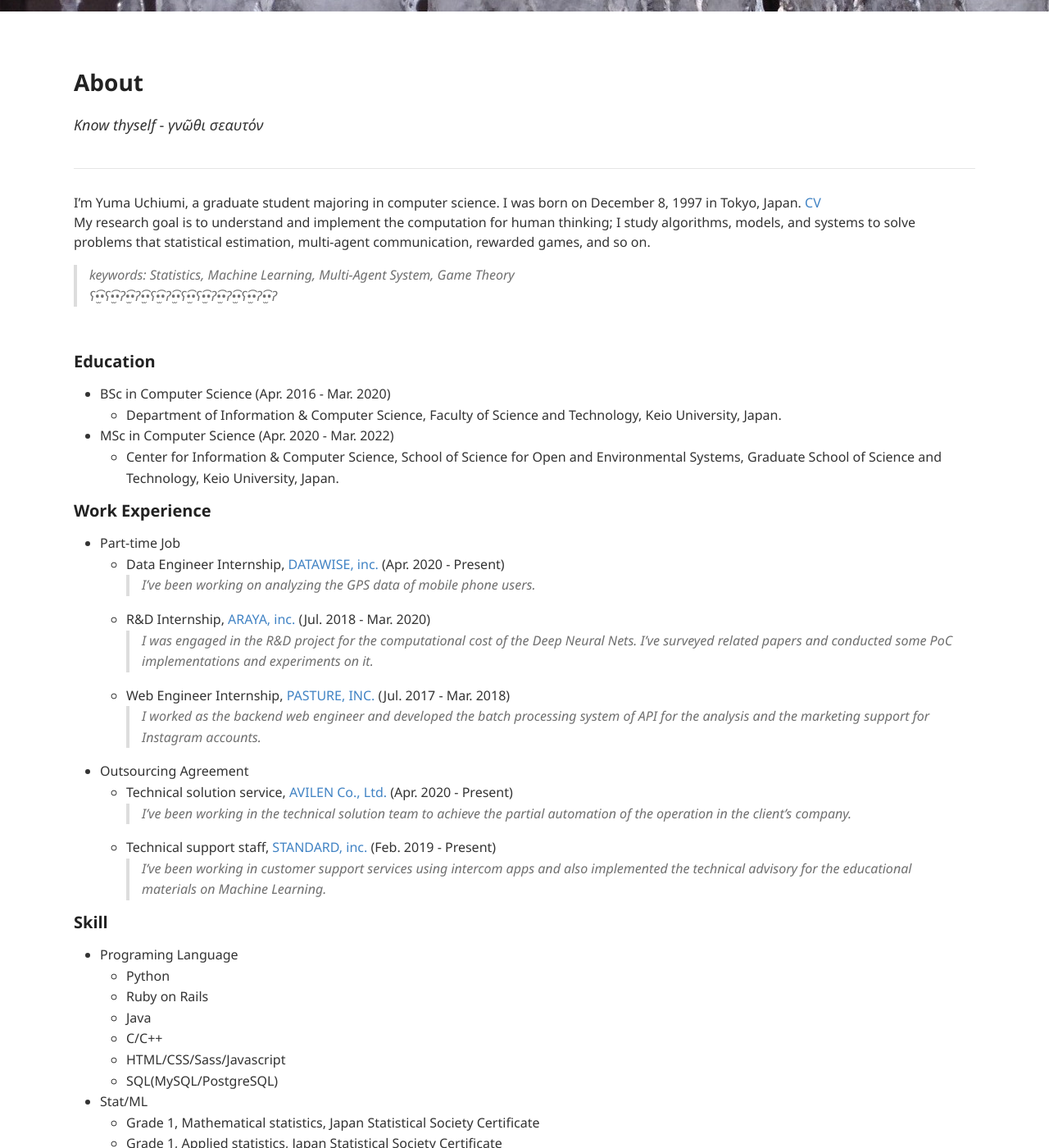
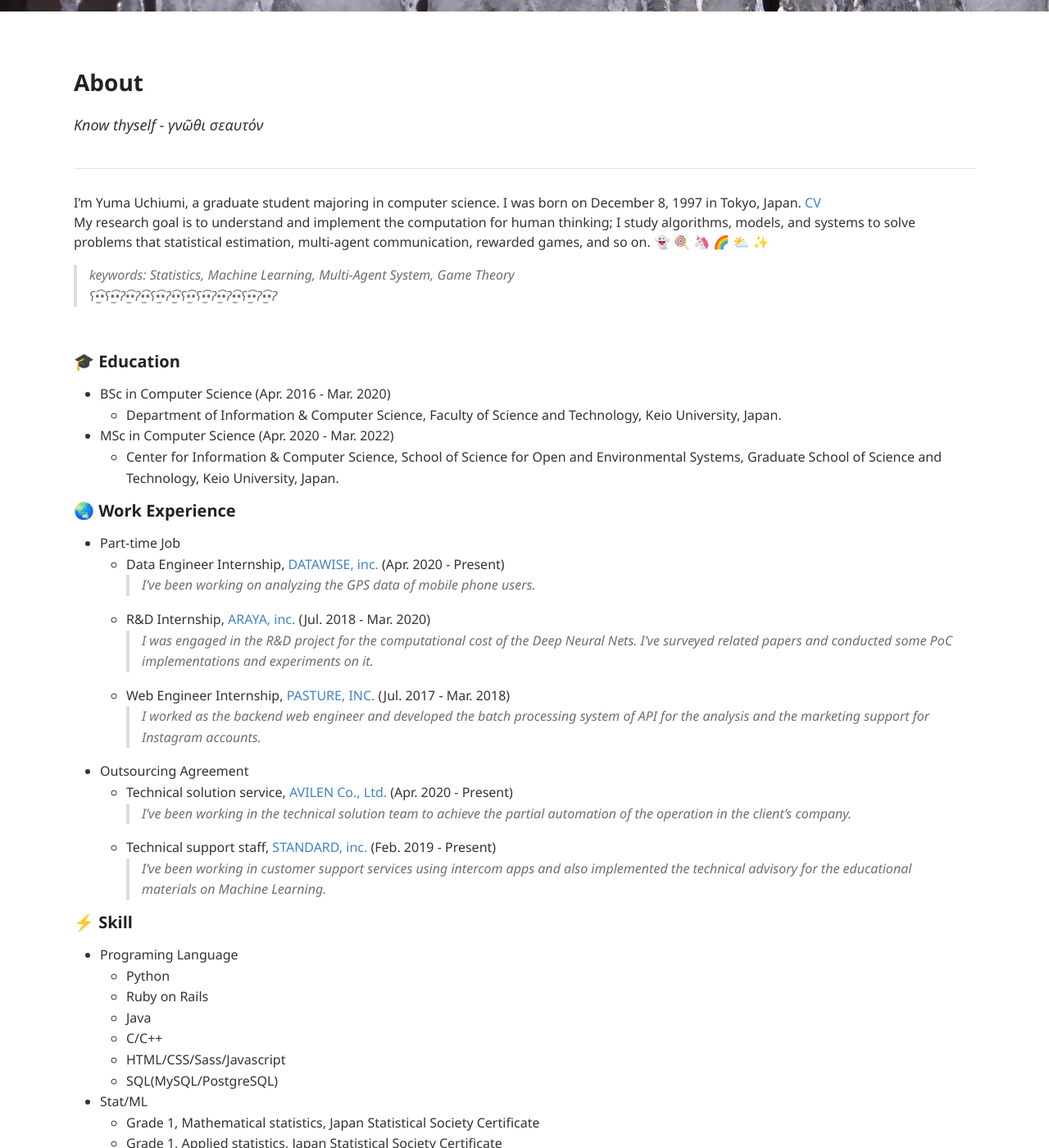
Before and after one commit to yumaloop/old-jekyll-blog-site, a Jekyll site: the page built from about.md, in a window 1280 px wide and 1400 px high, scrolled down 201 px. Shown: the whole window at 82% size. Built offline with Jekyll 4.4.1, drawn with Linux system fonts in a browser that asks for light colours; comment, search, counter and statistics services are not loaded; part of the change alters nothing that is shown; some of the changed text lies outside the part shown.

```diff
--- a/about.md
+++ b/about.md
@@ -9,20 +9,21 @@ I'm Yuma Uchiumi, a graduate student majoring in computer science.
 I was born on December 8, 1997 in Tokyo, Japan.  [CV](https://github.com/yumaloop/yumaloop.github.io/blob/master/assets/pdf/CV201906.pdf)<br>
 My research goal is to understand and implement the computation for human thinking;
 I study algorithms, models, and systems to solve problems that statistical estimation, multi-agent communication, rewarded games, and so on.
+&#x1f47b; &#x1f36d; &#x1f984; &#x1f308; &#x26c5; &#x2728;
 
 > keywords: Statistics, Machine Learning, Multi-Agent System, Game Theory<br>
 > ʕ•̫͡•ʕ•̫͡•ʔ•̫͡•ʔ•̫͡•ʕ•̫͡•ʔ•̫͡•ʕ•̫͡•ʕ•̫͡•ʔ•̫͡•ʔ•̫͡•ʕ•̫͡•ʔ•̫͡•ʔ
 
 <br>
 
-#### Education
+#### &#x1f393; Education
 
 * BSc in Computer Science (Apr. 2016 - Mar. 2020)
   - Department of Information & Computer Science, Faculty of Science and Technology, Keio University, Japan.
 * MSc in Computer Science (Apr. 2020 - Mar. 2022)
   - Center for Information & Computer Science, School of Science for Open and Environmental Systems, Graduate School of Science and Technology, Keio University, Japan.
 
-#### Work Experience
+#### &#x1f30f; Work Experience
 
 * Part-time Job
    * Data Engineer Internship, [DATAWISE, inc.](https://www.datawise.co.jp/) (Apr. 2020 - Present)
@@ -37,7 +38,7 @@ I study algorithms, models, and systems to solve problems that statistical estim
    * Technical support staff, [STANDARD, inc.](https://standard2017.com/) (Feb. 2019 - Present)
       > I've been working in customer support services using intercom apps and also implemented the technical advisory for the educational materials on Machine Learning.
 
-#### Skill
+#### &#x26a1; Skill
 
 * Programing Language
    * Python
@@ -60,7 +61,7 @@ I study algorithms, models, and systems to solve problems that statistical estim
    * AWS (EC2, S3, Lambda, Sagemaker)
    * GCP (ComputeEngine, CloudStrage, BigQuery, Airflow)
 
-#### Links
+#### &#x1f310; Links
 
 * Facebook: [yumauchiumi](https://www.facebook.com/yumauchiumi)
 * Instagram: [uchiumiyuma](https://www.instagram.com/uchiumiyuma)
@@ -75,7 +76,7 @@ I study algorithms, models, and systems to solve problems that statistical estim
 * Spotify: [xndo1nzh6y83p775etrktk2mv](https://open.spotify.com/user/xndo1nzh6y83p775etrktk2mv?si=s3ZU58pZTHKGt4aOfpwmKg)
 * 500px: [@yumaloop](https://500px.com/yumaloop)
 
-#### Contact
+#### &#x1f31f; Contact
 
 * Address: Tokyo, Japan
 * Mobile: +81-(0)80-3438-7891
```
